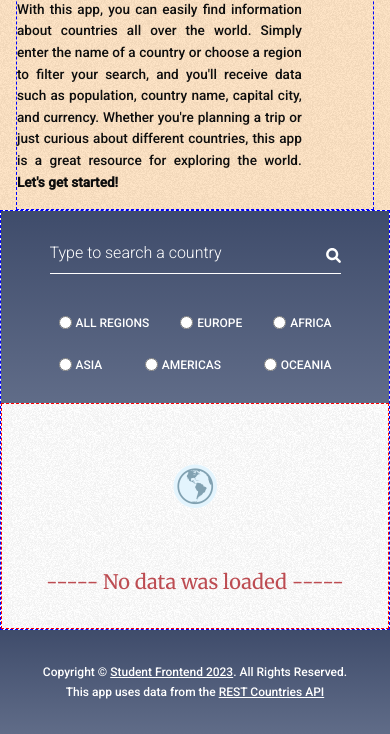
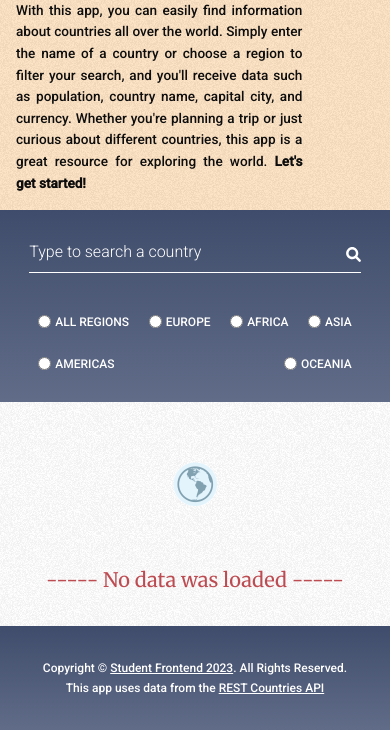
Before and after one commit to PlainVisual/frontend-country-information, a website built with Vite: page index.html in a window 390 px wide. Shown: the part 465-1199 px from the top of the page. Built offline with nearby package versions, Linux system fonts and the light colour scheme; no server answers.

Commit message:
Stonden nog hulplijnen actief deze uitgeschakeld

```diff
--- a/index.html
+++ b/index.html
@@ -34,7 +34,7 @@
 
           <div class="bar-wrapper">
 
-              <form id="search-form">
+              <form id="search-form" class="search-form">
 
                 <div class="search-field">
                   <img class="search-icon" src="/search-icon.svg" alt="" />
--- a/src/style.css
+++ b/src/style.css
@@ -140,7 +140,7 @@
   display: flex;
   flex-direction: row;
   justify-content: center;
-  border: 1px dashed red;
+  /* border: 1px dashed red; */
 }
 
 
@@ -149,7 +149,7 @@
   flex-grow: 0;
   flex-shrink: 1;
   /* margin: 0 var(--inner-container-margin); */
-  border: 1px dashed blue;
+  /* border: 1px dashed blue; */
 }
 
 /* ---------- sideBar styling ----------------- */
@@ -175,7 +175,7 @@
   justify-content: space-between;
   text-align: center;
   min-height: 100vh;
-  border: 1px dashed blue;
+  /* border: 1px dashed blue; */
   padding-bottom: 1rem;
 }
 
@@ -248,7 +248,7 @@
 
 /* ----- Search bar ----------- */
 
-#search-form {
+.search-form {
   flex-basis: 75%;
   display: flex;
   flex-direction: column;
@@ -760,6 +760,15 @@
     padding: 0;
   }
 
+  .search-form {
+    flex-basis: 85%;
+  }
+
+  input[type=”search”] {
+    -webkit-appearance: none;
+    border-radius: 0;
+  }
+
   .search-field input {
     font-size: var(--ff-fontsize-h4);
     border-bottom: solid 1px white;
```
